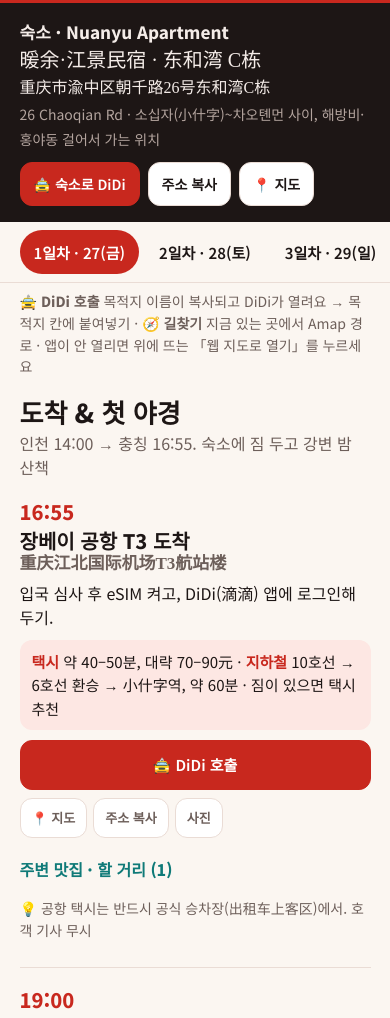
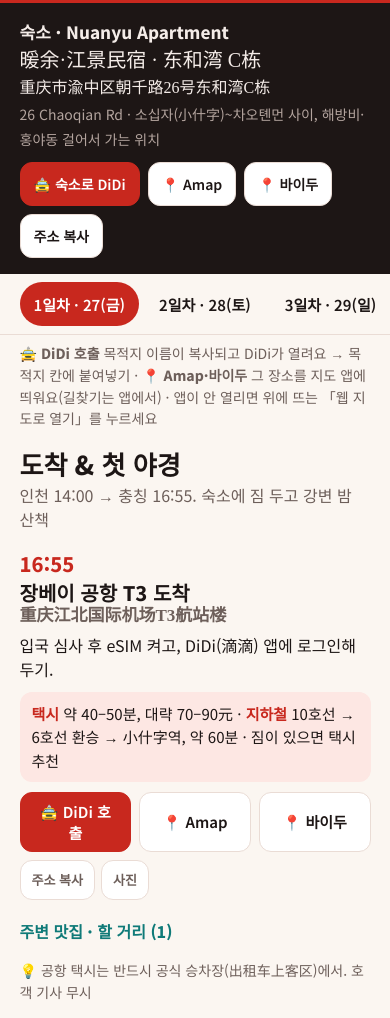
Before and after one commit to ymhuh/cq-trip, a plain HTML site: page index.html in a window 390 px wide. Shown: the part 245-1263 px from the top of the page. Drawn offline with Linux system fonts and the light colour scheme.

Commit message:
길찾기 빼고 Amap·바이두 장소 띄우기 버튼으로
Co-Authored-By: Claude Opus 5.5 <noreply@anthropic.com>

```diff
--- a/index.html
+++ b/index.html
@@ -34,7 +34,6 @@ nav a[aria-current=true]{background:var(--red);color:#fff}
 .btn{display:inline-flex;align-items:center;gap:6px;min-height:44px;padding:8px 13px;border-radius:12px;border:1px solid var(--line);background:var(--card);color:var(--ink);font:600 14px "Noto Sans KR",sans-serif;text-decoration:none;cursor:pointer}
 .btn.r{background:var(--red);border-color:var(--red);color:#fff}
 .btn.t{color:var(--teal)}
-.btn.g{background:var(--teal);border-color:var(--teal);color:var(--card)}
 .acts.main{flex-wrap:nowrap}.acts.main .btn{flex:1 1 0;justify-content:center;min-height:50px;font-size:15px}
 .acts.sub{gap:6px;margin-top:-2px}.btn.s{min-height:40px;padding:6px 11px;font-size:13px;color:var(--mute)}
 .btn:focus-visible,nav a:focus-visible{outline:3px solid var(--teal);outline-offset:2px}
@@ -84,7 +83,7 @@ footer{color:var(--mute);font-size:13px}
 <header class="band">
  <div class="wrap">
   <h1>충칭 3박 4일</h1>
-  <p>11월 27일(금) – 30일(월) · 날짜별 동선, 길찾기, DiDi 호출, 맛집을 한 페이지에</p>
+  <p>11월 27일(금) – 30일(월) · 날짜별 동선, 지도, DiDi 호출, 맛집을 한 페이지에</p>
   <svg class="hero" viewBox="0 0 900 260" role="img" aria-label="산비탈 빌딩 사이로 건물을 통과하는 모노레일과 강 위 케이블카">
    <defs><linearGradient id="sky" x1="0" y1="0" x2="0" y2="1"><stop offset="0" stop-color="#8f1c15"/><stop offset="1" stop-color="#e2553f"/></linearGradient>
    <linearGradient id="riv" x1="0" y1="0" x2="0" y2="1"><stop offset="0" stop-color="#1f6f6c"/><stop offset="1" stop-color="#0d3d3c"/></linearGradient></defs>
@@ -116,15 +115,15 @@ footer{color:var(--mute);font-size:13px}
   <div><b>숙소 · Nuanyu Apartment</b><span class="zh">暖余·江景民宿 · 东和湾 C栋</span><span class="zh" style="font-size:16px">重庆市渝中区朝千路26号东和湾C栋</span><span class="tip" style="color:#b3a49e">26 Chaoqian Rd · 소십자(小什字)~차오톈먼 사이, 해방비·홍야동 걸어서 가는 위치</span></div>
   <div class="acts" style="margin:0">
    <button class="btn r" data-didi="暖余·江景民宿(重庆解放碑洪崖洞店)">🚖 숙소로 DiDi</button>
-   <a class="btn g" id="hotelRoute" data-name="重庆市渝中区朝千路26号东和湾C栋" hidden>🧭 숙소로 길찾기</a>
+   <a class="btn" id="hotelAmap" data-name="重庆市渝中区朝千路26号东和湾C栋">📍 Amap</a>
+   <a class="btn" id="hotelBaidu" data-name="重庆市渝中区朝千路26号东和湾C栋">📍 바이두</a>
    <button class="btn" data-copy="重庆市渝中区朝千路26号东和湾C栋">주소 복사</button>
-   <a class="btn" id="hotelAmap" data-name="重庆市渝中区朝千路26号东和湾C栋">📍 지도</a>
   </div>
  </div>
 </section>
 
 <nav><div class="wrap" id="tabs"></div></nav>
-<div class="note" id="note"><b>🚖 DiDi 호출</b> 목적지 이름이 복사되고 DiDi가 열려요 → 목적지 칸에 붙여넣기 · <b>🧭 길찾기</b> 지금 있는 곳에서 Amap 경로 · 앱이 안 열리면 위에 뜨는 「웹 지도로 열기」를 누르세요</div>
+<div class="note" id="note"><b>🚖 DiDi 호출</b> 목적지 이름이 복사되고 DiDi가 열려요 → 목적지 칸에 붙여넣기 · <b>📍 Amap·바이두</b> 그 장소를 지도 앱에 띄워요(길찾기는 앱에서) · 앱이 안 열리면 위에 뜨는 「웹 지도로 열기」를 누르세요</div>
 <main class="band"><div class="wrap" id="days"></div></main>
 <footer class="band"><div class="wrap">이동 시간과 요금은 대략적인 값이에요. 운영 시간은 현장 사정으로 바뀔 수 있으니 출발 전에 Amap에서 한 번 더 확인하세요.</div></footer>
 
@@ -154,32 +153,22 @@ const amap=q=>({
  app:IOS?`iosamap://poi?sourceApplication=cqtrip&name=${enc(q)}&dev=0`
   :AND?`androidamap://poi?sourceApplication=cqtrip&keywords=${enc(q)}&dev=0`:'',
  web:`https://uri.amap.com/search?keyword=${enc(q)}&city=${enc('重庆')}&callnative=1`});
-// Amap 공식 iOS 경로 URI: 출발지(sid·slat·slon·sname)는 선택 → 비우면 현재 위치에서 출발. 도착 좌표가 없으면 dname 이름으로 경로 계획. t: 0 운전, 1 대중교통, 2 도보
-const amapPath=(q,m)=>({app:`iosamap://path?sourceApplication=cqtrip&dname=${enc(q)}&dev=0&t=${m==='walking'?2:m==='driving'?0:1}`,web:amap(q).web});
-// Android용 목적지 좌표: OpenStreetMap(Nominatim) WGS-84 → dev=1로 넘기면 Amap이 GCJ-02로 변환(Amap 공식 문서).
-// 장소와 정확히 맞는 POI만 넣음. 공항 T3·다리·케이블카·긴 도로 등 한 점으로 정하기 애매한 곳은 일부러 비움
-const GEO={'解放碑':[29.5601078,106.5733671],'洪崖洞':[29.5650738,106.5753425],'李子坝轻轨站观景平台':[29.5556826,106.5338753],'鹅岭公园':[29.5524602,106.5320399],
- '十八梯传统风貌区':[29.5541255,106.568959],'山城巷':[29.5534108,106.5629178],'磁器口古镇':[29.5792968,106.4424353],'小什字':[29.5618154,106.5791934],'下浩里':[29.5604626,106.5916274],
- '朝天门广场':[29.5696961,106.5840783],'戴家巷崖壁步道':[29.5638836,106.5728591],'白象居':[29.5585282,106.5813482],'重庆人民大礼堂':[29.5643361,106.5504098],
- '重庆中国三峡博物馆':[29.5648943,106.5465582],'来福士探索舱':[29.5675551,106.5831253]};
-// Android Amap 경로 URI(공식 문서: amapuri://route/plan/, dlat·dlon 필수). 출발지를 비우면 현재 위치에서 출발(공식 문서)
-const amapRoute=(q,m)=>({app:`amapuri://route/plan/?sourceApplication=cqtrip&dlat=${GEO[q][0]}&dlon=${GEO[q][1]}&dname=${enc(q)}&dev=1&t=${m==='walking'?2:m==='driving'?0:1}`,web:amap(q).web});
-// 길찾기: iOS는 이름으로, Android는 좌표가 있는 곳만. PC는 길찾기 버튼 없음(지도만)
-const route=(q,m)=>IOS?amapPath(q,m):AND&&GEO[q]?amapRoute(q,m):null;
-const bm=m=>m==='walking'?'walking':m==='driving'?'driving':'transit';
-// 바이두 공식 iOS 문서: origin=我的位置 이면 앱의 현재 위치에서 출발(7.1 이상). Android·웹 문서에는 현재 위치 출발 방법이 없어 iOS에서만 표시
-const baidu=(q,m)=>IOS?{app:`baidumap://map/direction?origin=${enc('我的位置')}&destination=${enc('name:'+q)}&mode=${bm(m)}&region=${enc('重庆')}&src=ios.cqtrip.guide`,web:amap(q).web}:null;
-const acts=(q,ad,m)=>{const r=route(q,m),b=baidu(q,m),e=esc(q);return `<div class="acts main">
+// 바이두 장소 검색(공식 URI 문서): iOS baidumap://map/place/search, Android 웹페이지는 bdapp://, 웹은 api.map.baidu.com/place/search
+const bq=q=>`query=${enc(q)}&region=${enc('重庆')}`;
+const baidu=q=>({
+ app:IOS?`baidumap://map/place/search?${bq(q)}&src=ios.cqtrip.guide`
+  :AND?`bdapp://map/place/search?${bq(q)}&src=andr.cqtrip.guide`:'',
+ web:`https://api.map.baidu.com/place/search?${bq(q)}&output=html&src=webapp.cqtrip.guide`});
+// 장소 버튼: DiDi 호출 + 그 장소를 Amap·바이두 앱에 띄우기(길찾기는 앱에서 직접)
+const acts=(q,ad)=>{const e=esc(q);return `<div class="acts main">
   <button class="btn r" data-didi="${esc(dn(q))}">🚖 DiDi 호출</button>
-  ${r?`<a class="btn g" data-name="${e}" ${L(r)}>🧭 길찾기</a>`:''}</div>
+  <a class="btn" data-name="${e}" ${L(amap(q))}>📍 Amap</a>
+  <a class="btn" data-name="${e}" ${L(baidu(q))}>📍 바이두</a></div>
  <div class="acts sub">
-  <a class="btn s" data-name="${e}" ${L(amap(q))}>📍 지도</a>
-  ${b?`<a class="btn s" data-name="${e}" ${L(b)}>바이두 길찾기</a>`:''}
   <button class="btn s" data-copy="${esc(ad)}">주소 복사</button>
   <a target="_blank" rel="noopener" class="btn s" href="${pics(q)}">사진</a></div>`};
 const L=o=>o.app?`href="${esc(o.app)}" data-app="1" data-web="${esc(o.web)}"`:`href="${esc(o.web)}" target="_blank" rel="noopener"`;
 const setL=(el,o)=>{if(o.app){el.href=o.app;el.dataset.app='1';el.dataset.web=o.web;el.removeAttribute('target');el.removeAttribute('rel')}else{el.href=o.web;delete el.dataset.app;delete el.dataset.web;el.target='_blank';el.rel='noopener'}};
-const apple=(q,m)=>`https://maps.apple.com/?saddr=${enc(H)}&daddr=${enc(q.startsWith('重庆')?q:'重庆 '+q)}&dirflg=${m==='walking'?'w':m==='driving'?'d':'r'}`;
 const pics=q=>`https://image.baidu.com/search/index?tn=baiduimage&word=${enc(q)}`;
 const esc=s=>String(s).replace(/[&<>"']/g,c=>({'&':'&amp;','<':'&lt;','>':'&gt;','"':'&quot;',"'":'&#39;'}[c]));
 
@@ -267,7 +256,7 @@ const tabs=document.getElementById('tabs'),days=document.getElementById('days');
 tabs.innerHTML=DAYS.map(d=>`<a href="#${d.id}" data-id="${d.id}">${esc(d.tab)}</a>`).join('')+`<a href="#prep" data-id="prep">준비 · 회화</a>`;
 
 const card=s=>{
- const ac=s.z&&s.ad?acts(s.z.split(' / ')[0],s.ad,s.mode):'';
+ const ac=s.z&&s.ad?acts(s.z.split(' / ')[0],s.ad):'';
  const eat=s.eat.length?`<details class="eat"><summary>주변 맛집 · 할 거리 (${s.eat.length})</summary><ul>${s.eat.map(f=>`<li><b>${esc(f.n)}</b> <span class="zh">${esc(f.z)}</span> ${f.d?'— '+esc(f.d):''} · <a data-name="${esc(f.z.split(' ')[0])}" ${L(amap(f.z.split(' ')[0]))}>지도</a> <button class="btn" style="min-height:36px;padding:4px 10px" data-copy="${esc(f.z)}">복사</button></li>`).join('')}</ul></details>`:'';
  return `<article class="stop"><div class="time">${esc(s.t)}</div><div>
   <h3>${esc(s.k)}<span class="zh">${esc(s.z)}</span></h3>
@@ -276,7 +265,7 @@ const card=s=>{
 const render=()=>{
 days.innerHTML=DAYS.map(d=>`<section class="day" id="p-${d.id}"><div class="dayhead"><h2>${esc(d.title)}</h2><p>${esc(d.sub)}</p></div>
  ${d.stops.map(card).join('')}
- ${d.alt.length?`<div class="alt"><h4>대안 · 현지인 추천</h4>${d.alt.map(a=>`<div class="altItem"><b>${esc(a.k)}</b> <span class="zh">${esc(a.z)}</span><p>${esc(a.d)}</p>${acts(a.z,a.ad,a.m)}</div>`).join('')}</div>`:''}</section>`).join('')+`
+ ${d.alt.length?`<div class="alt"><h4>대안 · 현지인 추천</h4>${d.alt.map(a=>`<div class="altItem"><b>${esc(a.k)}</b> <span class="zh">${esc(a.z)}</span><p>${esc(a.d)}</p>${acts(a.z,a.ad)}</div>`).join('')}</div>`:''}</section>`).join('')+`
 <section class="day" id="p-prep"><div class="dayhead"><h2>준비물 · 회화 · 긴급</h2><p>출발 전에 한 번, 현지에서 필요할 때 한 번</p></div>
 <div class="grid" style="margin-top:18px">
  <div class="box"><h3>앱 & 결제</h3><ul>
@@ -300,7 +289,7 @@ days.innerHTML=DAYS.map(d=>`<section class="day" id="p-${d.id}"><div class="dayh
 
 };render();
 setL(document.getElementById('hotelAmap'),amap(H2));
-{const hr=document.getElementById('hotelRoute');if(IOS){setL(hr,amapPath(H2,'transit'));hr.hidden=false}else hr.remove()}
+setL(document.getElementById('hotelBaidu'),baidu(H2));
 
 const show=()=>{const id=(location.hash||'#day1').slice(1);const ok=document.getElementById('p-'+id)?id:'day1';
  document.querySelectorAll('.day').forEach(x=>x.classList.toggle('on',x.id==='p-'+ok));
@@ -311,7 +300,7 @@ window.addEventListener('hashchange',()=>{show();const t=document.querySelector(
 const toast=document.getElementById('toast');let tt;
 // 안내는 화면 위쪽에(아이폰 Safari는 아래 주소창이 화면을 덮음). link가 있으면 「웹 지도로 열기」 버튼을 붙여 오래 보여 줌
 const say=(m,link)=>{toast.textContent=m;if(link){const a=document.createElement('a');a.href=link;a.textContent='웹 지도로 열기';toast.append(a)}
- toast.classList.toggle('act',!!link);toast.classList.add('on');clearTimeout(tt);tt=setTimeout(()=>toast.classList.remove('on','act'),link?9000:3200)};
+ toast.classList.toggle('act',!!link);toast.classList.add('on');clearTimeout(tt);tt=setTimeout(()=>toast.classList.remove('on','act'),link?20000:3200)};
 const taxi=document.getElementById('taxi');
 const cp=(v,m)=>{(navigator.clipboard?navigator.clipboard.writeText(v):Promise.reject()).then(()=>say(m||'복사됨: '+v)).catch(()=>{const t=document.createElement('textarea');t.value=v;document.body.appendChild(t);t.select();try{document.execCommand('copy');say(m||'복사됨: '+v)}catch(_){}t.remove()})};
 // 앱 링크: 같은 창에서 scheme 호출 → 1.5초 안에 페이지가 숨겨지지 않으면 앱이 없다고 보고 웹 링크(없으면 안내)로
```
